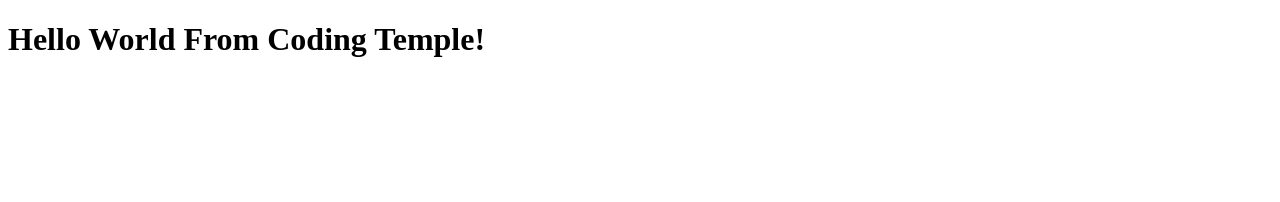
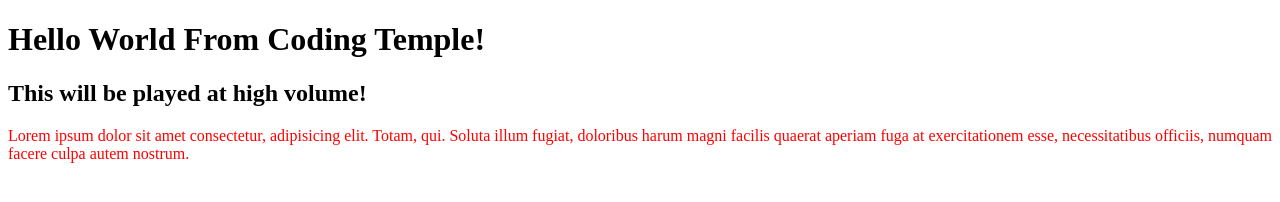
Before and after one commit to celestebarrios/githubtest_may2020, a plain HTML site: page index.html in a window 1280 px wide. Drawn offline with Linux system fonts and the light colour scheme.

Commit message:
New Additional Changes for repo

```diff
--- a/css/main.css
+++ b/css/main.css
@@ -0,0 +1,3 @@
+h3,p{
+    color:red;
+}
--- a/index.html
+++ b/index.html
@@ -10,5 +10,10 @@
 <body>
     <h1> Hello World From Coding Temple!</h1>
 
+    <div><h2>This will be played at high volume!</h2>
+        <p>Lorem ipsum dolor sit amet consectetur, adipisicing elit. Totam, qui. Soluta illum fugiat, doloribus harum magni facilis quaerat aperiam fuga at exercitationem esse, necessitatibus officiis, numquam facere culpa autem nostrum.
+
+        </p></div>
+
 </body>
 </html>
```
